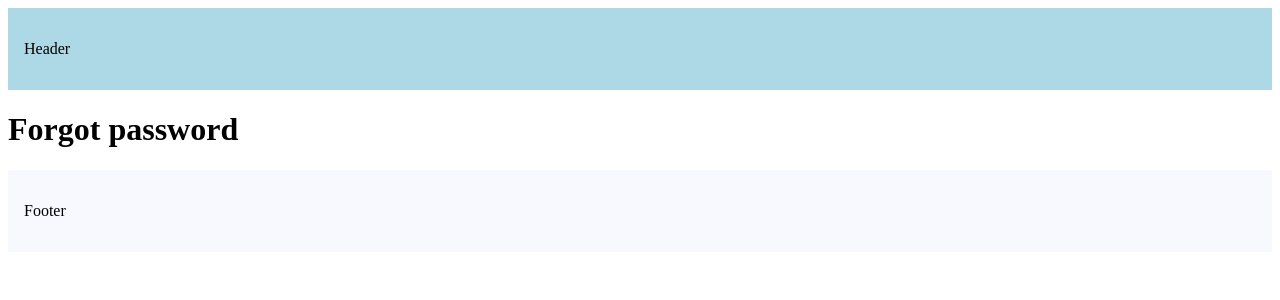
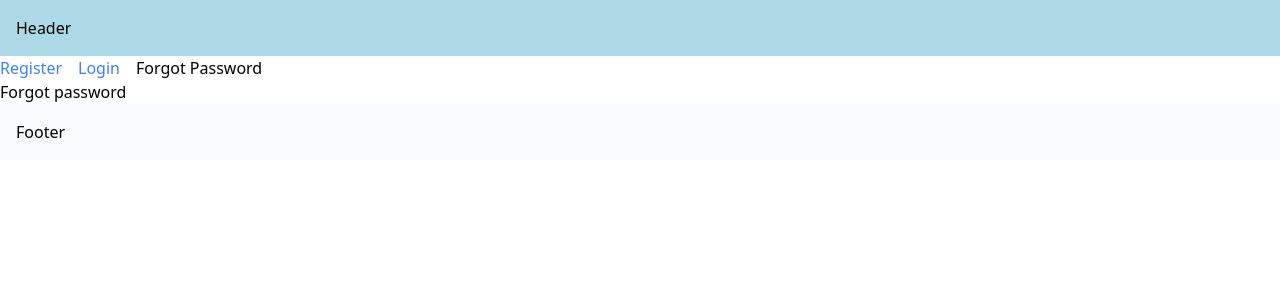
Before and after one commit to Ismail020/Next.js-14-Tutorial, a Next.js app: page /forgot-password in a window 1280 px wide. Shown: the top 300 px of the page. Built offline with nearby package versions, Linux system fonts and the light colour scheme.

Commit message:
Active Links

```diff
--- /dev/null
+++ b/src/app/(auth)/layout.tsx
@@ -0,0 +1,34 @@
+"use client";
+
+import Link from 'next/link';
+import { usePathname } from 'next/navigation';
+import "./styles.css";
+
+const navLinks = [
+	{ name: "Register", href: "/register" },
+	{ name: "Login", href: "/login" },
+	{ name: "Forgot Password", href: "/forgot-password" },
+];
+
+export default function AuthLayout({
+	children,
+}: {
+	children: React.ReactNode;
+}) {
+	const pathname = usePathname();
+
+	return (
+		<div>
+			{navLinks.map((link) => {
+				const isActive = pathname.startsWith(link.href);
+
+				return (
+					<Link key={link.name} href={link.href} className={isActive? "font-bolf mr-4" : "text-blue-500 mr-4"}>
+						{link.name}
+					</Link>
+				);
+			})}
+			{children}
+		</div>
+	)
+}
--- /dev/null
+++ b/src/app/(auth)/styles.css
@@ -0,0 +1,3 @@
+@tailwind base;
+@tailwind components;
+@tailwind utilities;
```
